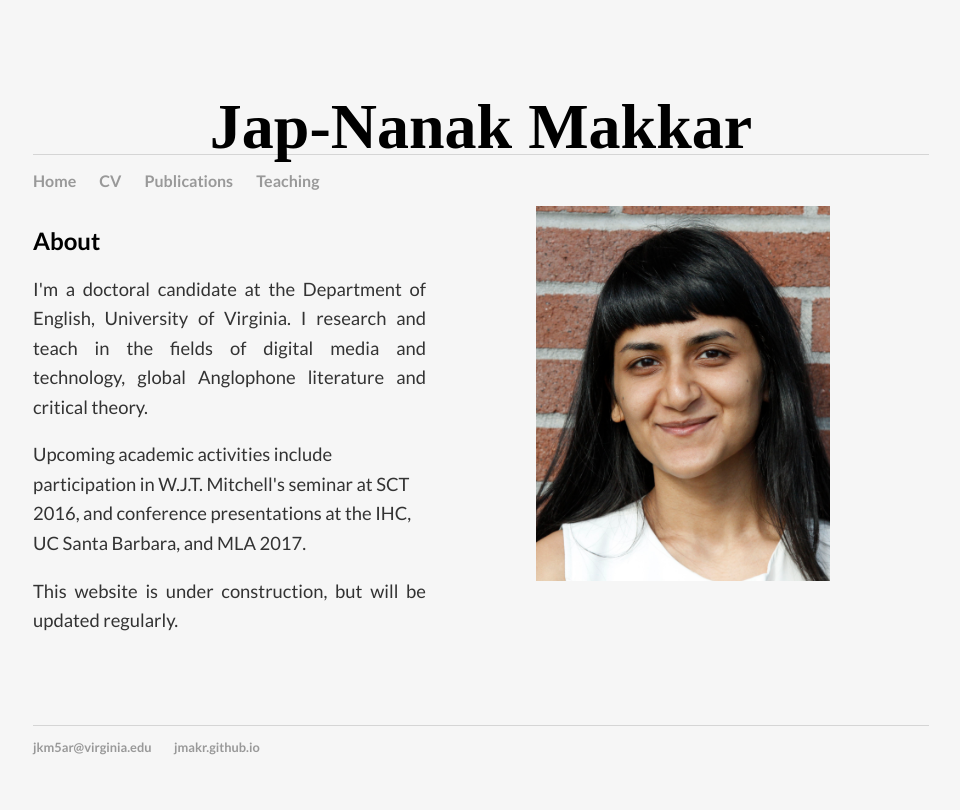
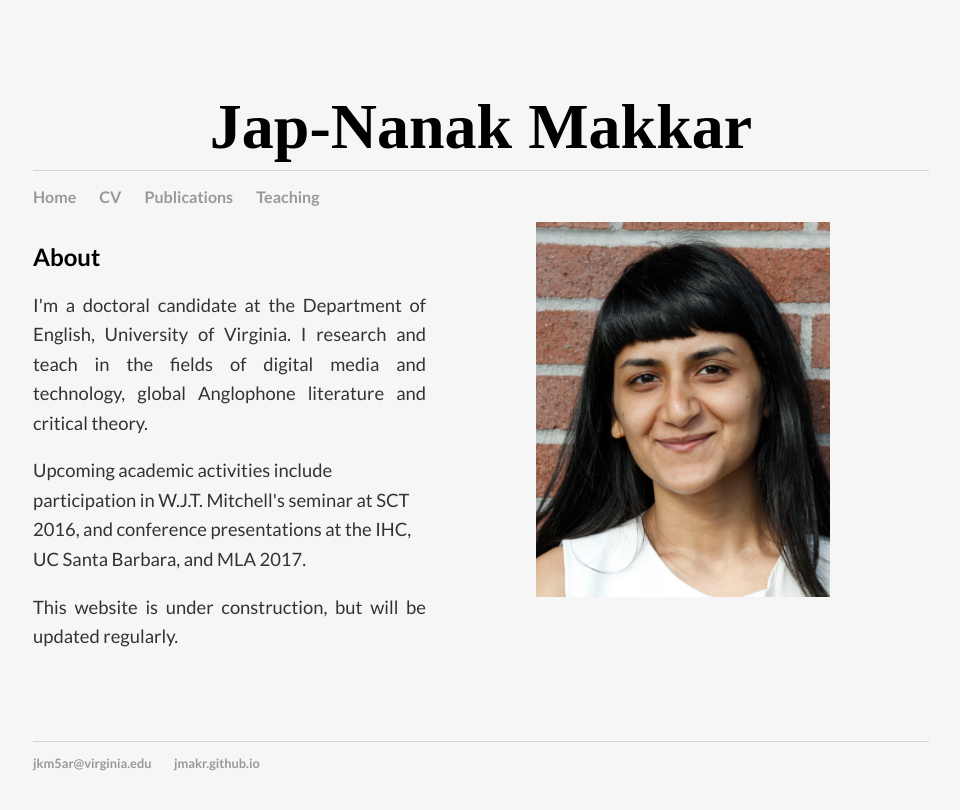
Before and after one commit to jmakr/jmakr.github.io, a Jekyll site: the page built from index.html, in a window 1280 px wide. Shown: the top 810 px of the page, without its empty margins (159-1119 px from the left). Built offline with Jekyll 4.4.1, drawn with Linux system fonts in a browser that asks for light colours.

Commit message:
Update main.css

```diff
--- a/css/main.css
+++ b/css/main.css
@@ -1,6 +1,6 @@
 header {
   background-color: #F6F6F6;
-  height: 2em;
+  height: 2.5em;
   display: block;
   text-align: center;
   border-bottom: thin solid #d5d5d5;
```
